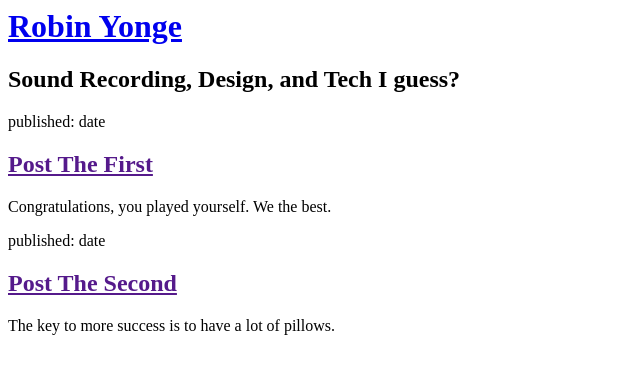
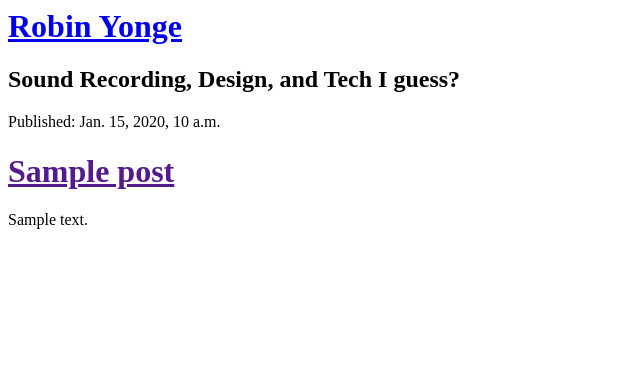
Before and after one commit to gilmoregrills/django-site, a Django app: template blog/templates/blog/post_list.html in a window 1280 px wide. Shown: the top 374 px of the page, without its empty margins (0-640 px from the left). Run offline with Django 3.2, Linux system fonts and the light colour scheme; the template is opened without the code that fills it: values that come from a table or form of the project are taken from there, others are empty; tables that the repository leaves empty hold one stand-in row (values such as "Sample post").

Commit message:
Modify templates to display posts from database

```diff
--- a/blog/templates/blog/post_list.html
+++ b/blog/templates/blog/post_list.html
@@ -10,17 +10,13 @@
             <h2>Sound Recording, Design, and Tech I guess?</h2>
         </div>
 
-        <div>
-            <p>published: date </p>
-            <h2><a href="">Post The First</a></h2>
-            <p>Congratulations, you played yourself. We the best.</p>
-        </div>
-
-        <div>
-            <p>published: date </p>
-            <h2><a href="">Post The Second</a></h2>
-            <p>The key to more success is to have a lot of pillows.</p>
-        </div>
+        {% for post in posts %}
+            <div>
+                <p>Published: {{ post.published_date }}</p>
+                <h1><a href ="">{{ post.title }}</a></h1>
+                <p>{{ post.text|linebreaks }}</p>
+            </div>
+        {% endfor %}
 
     </body>
 </html>
--- a/blog/views.py
+++ b/blog/views.py
@@ -1,4 +1,7 @@
 from django.shortcuts import render
+from django.utils import timezone
+from .models import Post
 
 def post_list(request):
-    return render(request, 'blog/post_list.html', {})
+    posts = Post.objects.filter(published_date__lte=timezone.now()).order_by('published_date')
+    return render(request, 'blog/post_list.html', {'posts' : posts})
```
